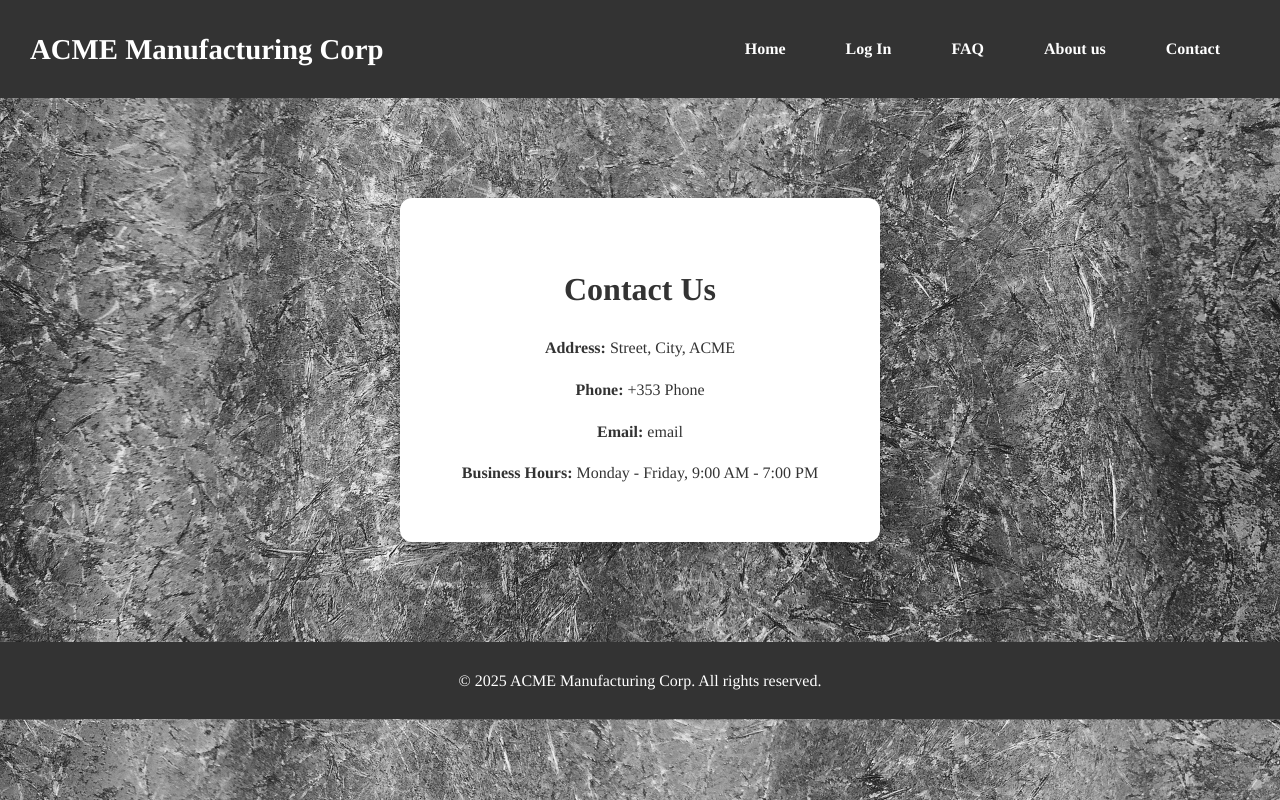
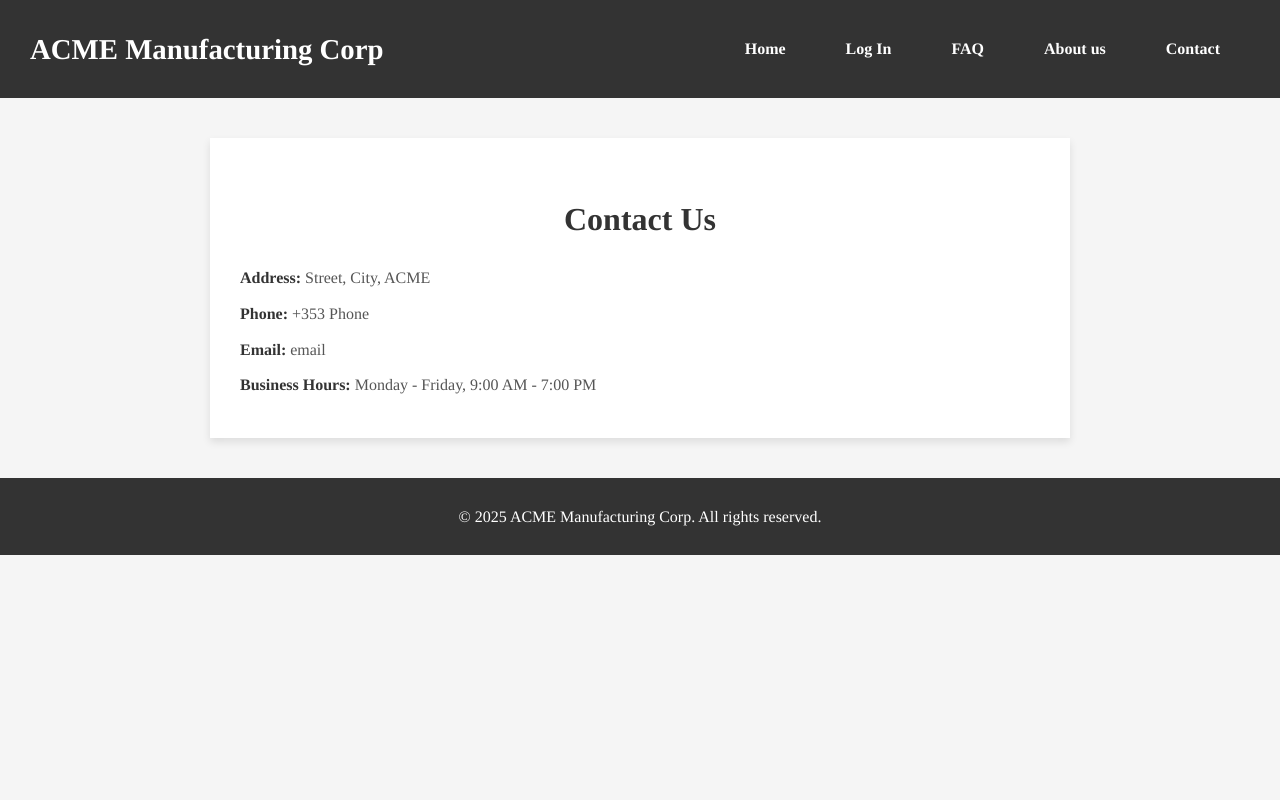
Before and after one commit to harshdabhi/web_project, a Django app: template web_django/myapp/templates/contact.html in a window 1280 px wide. Run offline with Django 5.2, Linux system fonts and the light colour scheme; the template is opened without the code that fills it, so the values that code supplies are empty.

Commit message:
Update style.css

```diff
--- a/web_django/myapp/static/css/style.css
+++ b/web_django/myapp/static/css/style.css
@@ -145,14 +145,14 @@ h2 {
 }
 
 /*background*/
-#login-page, #contact-page{
+#login-page {
     background-image: url('../images/back.jpg'); /*background image*/
     background-size: cover; /*the background image cover the entire area*/
     background-position: center; /*centers the background image*/
 }
 
 /*container styles*/
-.login-container , .contact-container{
+.login-container {
     background-color: white;
     padding: 40px;
     border-radius: 12px; /* Coins plus arrondis */
@@ -164,8 +164,7 @@ h2 {
 }
 
 /* Ajustement des champs de saisie */
-.login-container input,
-.contact-container input {
+.login-container input {
     width: 100%;
     padding: 12px;
     margin-top: 5px;
@@ -176,7 +175,7 @@ h2 {
 
 
 /* Ajustement des labels */
-.login-container, .contact-container label {
+.login-container label {
     display: block;
     font-weight: bold;
     margin-top: 15px;
@@ -258,3 +257,33 @@ h2 {
     border-radius: 8px; /*rounds the corners of the video*/
     box-shadow: 0 4px 8px rgba(0, 0, 0, 0.1); /*adds a shadow around the video*/
 }
+
+/* Contact container */
+.contact-container {
+    background-color: #fff; /* white background for the contact section */
+    margin: 40px auto;
+    padding: 30px;
+    width: 80%;
+    max-width: 800px;
+    box-shadow: 0 4px 8px rgba(0, 0, 0, 0.1); /* subtle shadow for a card-like effect */
+}
+
+.contact-container h2 {
+    font-size: 2rem;
+    color: #333; /* dark color for the heading */
+    margin-bottom: 20px;
+}
+
+/* Contact Info Styles */
+.contact-info {
+    font-size: 1rem; /* normal font size for the contact details */
+    color: #555; /* softer gray for text */
+}
+
+.contact-info p {
+    margin: 10px 0; /* adds space between paragraphs */
+}
+
+.contact-info strong {
+    color: #333; /* dark color for the labels (e.g., "Address") */
+}
```
